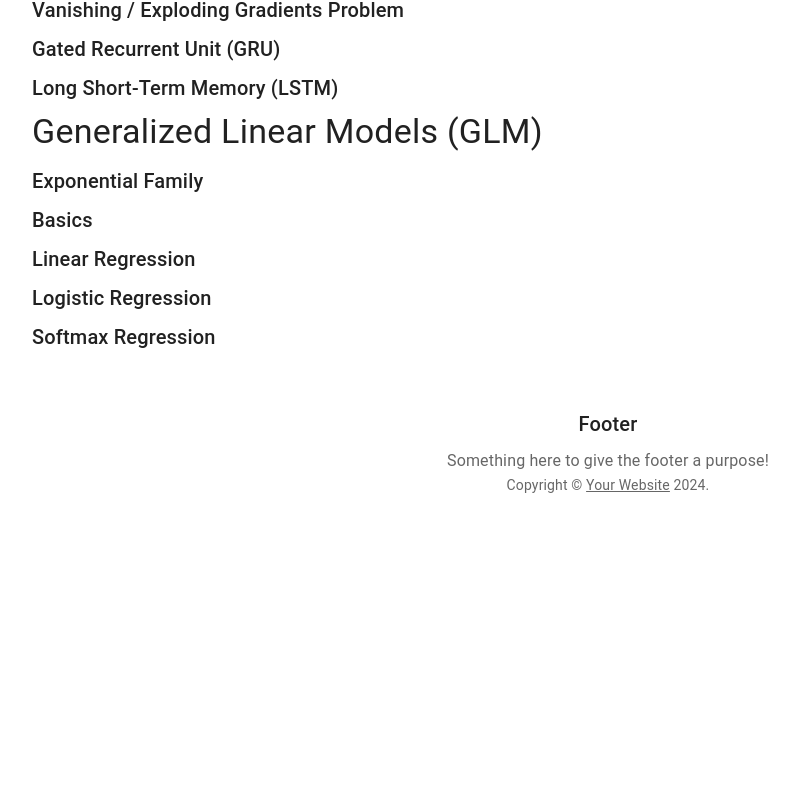
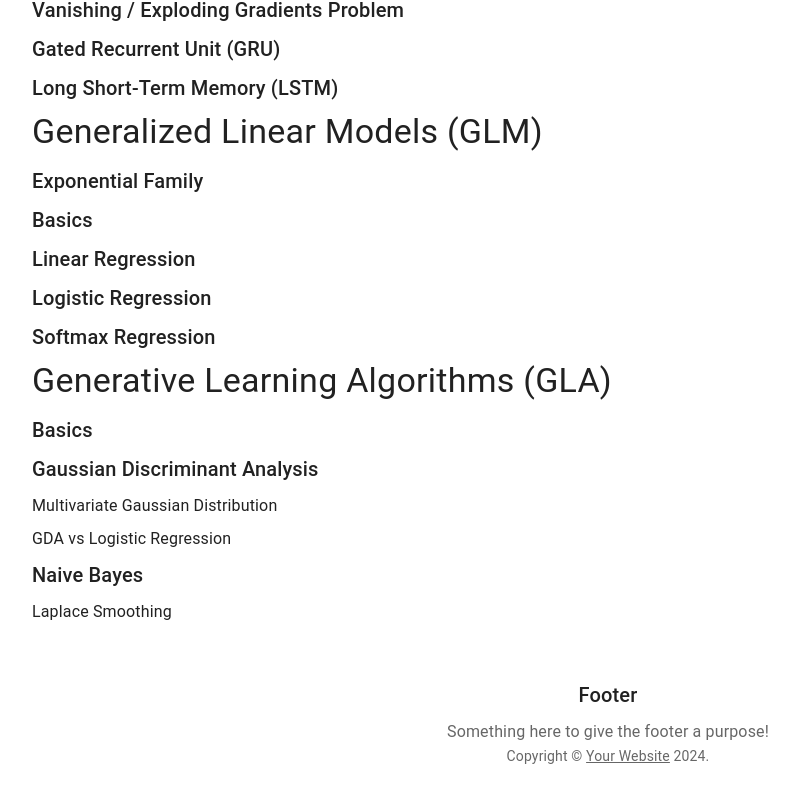
Before and after one commit to godpeny/pages, a React (Create React App) app in the folder main/: page / in a window 1280 px wide. Shown: the part 2666-3468 px from the top of the page, without its empty margins (32-831 px from the left). Before the commit the page ends 3209 px from the top, so only its background shows below. Built offline with nearby package versions, Linux system fonts and the light colour scheme.

Commit message:
feat: [GSMSEPLC-26] adding Topics to write. - Generative Learning Algorithms (GLA) --- - adding Topics to write. - Generative Learning Algorithms (GLA).

```diff
--- a/main/src/Blog.tsx
+++ b/main/src/Blog.tsx
@@ -22,6 +22,7 @@ import post5 from './blog-post.5.md';
 import post6 from './blog-post.6.md';
 import post7 from './blog-post.7.md';
 import post8 from './blog-post.8.md';
+import post9 from './blog-post.9.md';
 
 const sections = [
   { title: 'Technology', url: '#' },
@@ -64,7 +65,7 @@ const featuredPosts = [
   },
 ];
 
-const posts = [post0,post1, post2, post3, post4, post5, post6, post7, post8];
+const posts = [post0,post1, post2, post3, post4, post5, post6, post7, post8, post9];
 
 const sidebar = {
   title: 'About',
--- /dev/null
+++ b/main/src/blog-post.9.md
@@ -0,0 +1,13 @@
+# Generative Learning Algorithms (GLA)
+
+## Basics
+
+## Gaussian Discriminant Analysis
+
+### Multivariate Gaussian Distribution
+
+### GDA vs Logistic Regression
+
+## Naive Bayes
+
+### Laplace Smoothing
```
